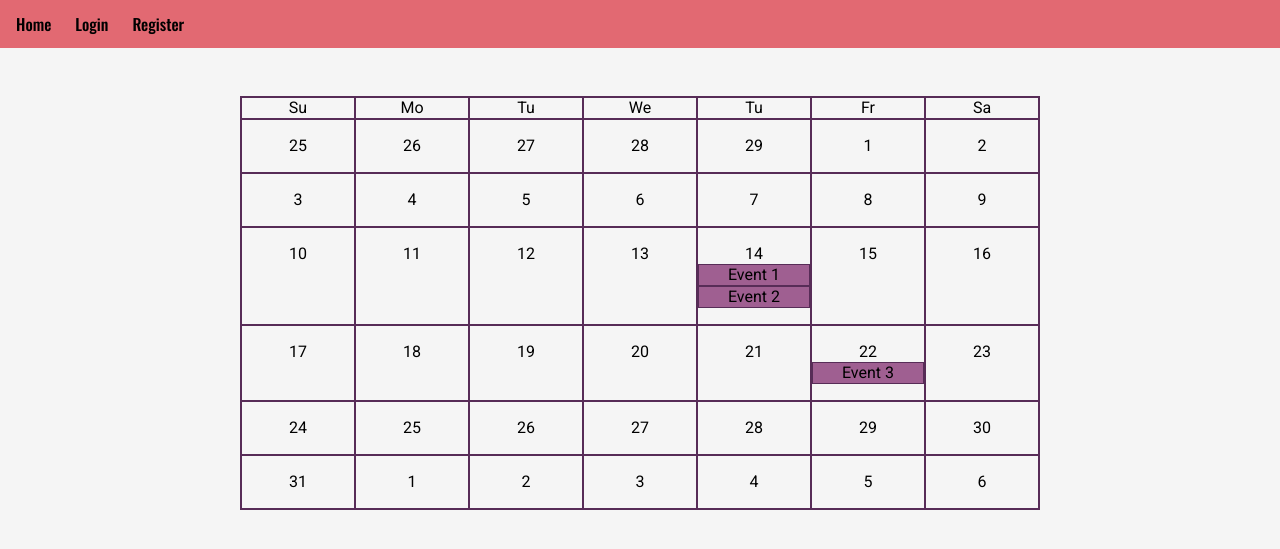
After one commit to 000xzhou/fitness_logging, a Flask app: page /schedule/calendar in a window 1280 px wide. The commit adds this page. Shown: the top 549 px of the page. Run offline with Flask 3, Linux system fonts and the light colour scheme.

Commit message:
adding a calendar without data.

```diff
--- a/static/style.css
+++ b/static/style.css
@@ -429,10 +429,65 @@ h4 {
   text-align: center;
   margin-bottom: 2rem;
 }
-.exercises_holder > div {
-}
+
 @media (width >= 600px) {
   .exercises_holder {
     grid-template-columns: 1fr 1fr 1fr;
   }
 }
+
+/* =============== calendar ============================== */
+
+table {
+  width: 100%;
+  table-layout: fixed;
+  border-collapse: collapse;
+}
+td,
+th {
+  text-align: center;
+}
+
+.calendar-events {
+  background-color: var(--accents-color-light);
+  border: 1px solid var(--accents-color-dark);
+}
+
+@media (width < 600px) {
+  .calendar-events {
+    display: none;
+  }
+  .calendar-day {
+    cursor: pointer;
+  }
+  .events {
+    display: block;
+  }
+  td,
+  th {
+    border: none;
+  }
+
+  .calendar-day-num {
+    border: 2px solid transparent;
+    padding: 1em;
+  }
+  .calendar-day-num:hover,
+  .clicked-day {
+    border-radius: 1rem;
+    border-color: var(--accents-color-dark);
+    background-color: var(--accents-color-dark);
+  }
+}
+@media (width >= 600px) {
+  #events {
+    display: none;
+  }
+  td,
+  th {
+    border: 2px solid var(--accents-color-dark);
+  }
+  .calendar-day {
+    padding-block: 1rem;
+  }
+}
--- /dev/null
+++ b/workoutschedule/static/calendar.js
@@ -0,0 +1,24 @@
+const calendarDay = document.querySelectorAll(".calendar-day");
+const eventsHTML = document.getElementById("events");
+
+let lastClickedDay = null;
+calendarDay.forEach((day) =>
+  day.addEventListener("click", () => {
+    if (lastClickedDay) {
+      // lastClickedDay.style.color = "";
+      lastClickedDay.classList.remove("clicked-day");
+      eventsHTML.innerHTML = "";
+    }
+    day.classList.add("clicked-day");
+    lastClickedDay = day;
+
+    let calenderevents = day.querySelectorAll(".calendar-events");
+    if (calenderevents.length !== 0) {
+      let events = "";
+      calenderevents.forEach((event) => {
+        events += `<li>${event.textContent}</li>`;
+      });
+      eventsHTML.innerHTML = `<ul>${events}</ul>`;
+    }
+  })
+);
--- /dev/null
+++ b/workoutschedule/templates/calendar.html
@@ -0,0 +1,28 @@
+{% extends "base.html" %} {% block title %}Schedule{% endblock %} {% block
+content %}
+<table class="calendar">
+  <tr class="calendar-day-en">
+    <th>Su</th>
+    <th>Mo</th>
+    <th>Tu</th>
+    <th>We</th>
+    <th>Tu</th>
+    <th>Fr</th>
+    <th>Sa</th>
+  </tr>
+  {% for week in calendar_data %}
+  <tr class="calendar-week">
+    {% for day in week %}
+    <td class="calendar-day">
+      <div class="calendar-day-num">{{ day.date.day }}</div>
+      {% for event in day.events %}
+      <div class="calendar-events">{{ event }}</div>
+      {% endfor %}
+    </td>
+    {% endfor %}
+  </tr>
+  {% endfor %}
+</table>
+<div id="events"></div>
+<script src="{{ url_for('workout_schedule_bp.static', filename='calendar.js') }}"></script>
+{% endblock %}
--- a/workoutschedule/workoutschedule.py
+++ b/workoutschedule/workoutschedule.py
@@ -2,15 +2,36 @@ from flask import Blueprint, render_template, request, session, redirect, url_fo
 from models import WorkoutPlan, db
 from workoutschedule.forms import ScheduleForm
 from sqlalchemy import desc
+import calendar
+import datetime
 
 
 workout_schedule_bp = Blueprint('workout_schedule_bp', __name__,
     template_folder='templates', static_folder='static', static_url_path='/schedule')
 
+
+def generate_calendar(year, month, events):
+    calendar_data = []
+    cal = calendar.Calendar(calendar.SUNDAY)
+    for week in cal.monthdatescalendar(year, month):
+        week_data = []
+        for day in week:
+            day_events = events.get(day, [])
+            week_data.append({'date': day, 'events': day_events})
+        calendar_data.append(week_data)
+    return calendar_data
+
 @workout_schedule_bp.route('/calendar', methods=['GET', 'POST'])
 def user_calendar():
-    # show full calendar with the workouts and abilty to edit
-    return render_template("calendar.html")
+    events = {
+    datetime.date(2024, 3, 14): ["Event 1", "Event 2"],
+    datetime.date(2024, 3, 22): ["Event 3"],
+    }
+
+    today = datetime.date.today()
+    calendar_data = generate_calendar(today.year, today.month, events)
+
+    return render_template("calendar.html", calendar_data=calendar_data)
 
 # =========================== START add edit delete details schedule START ============================================
 @workout_schedule_bp.route('/', methods=['GET', 'POST'])
```
Also changed, not shown: workoutschedule/calendar.py (added, +22 -0 lines).
